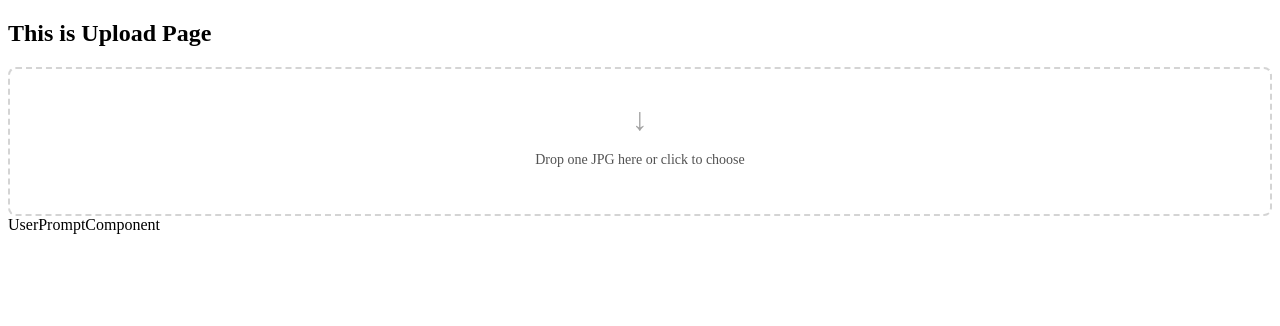
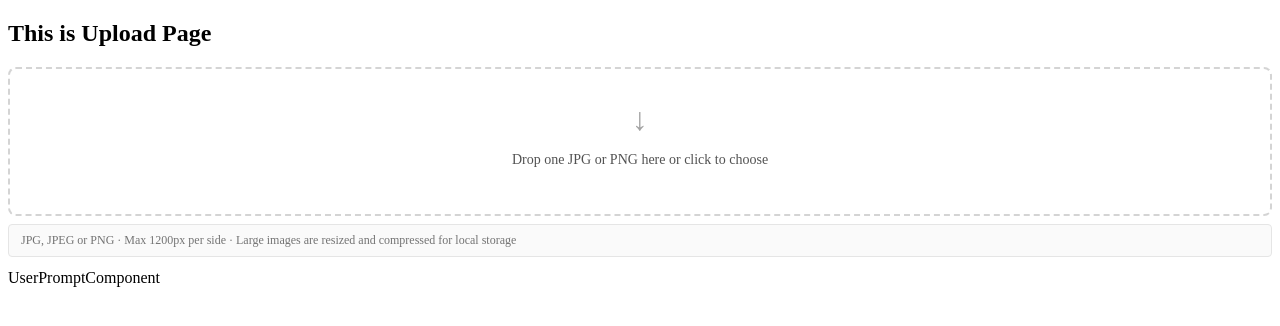
Before and after one commit to janpauldahlke/art-quilt, a Next.js app in the folder client/: page /upload in a window 1280 px wide. Shown: the top 326 px of the page. Built offline with nearby package versions, Linux system fonts and the light colour scheme.

Commit message:
add dropzone for fileUpload

```diff
--- a/client/src/app/UploadPage/UploadComponent/UploadComponent.tsx
+++ b/client/src/app/UploadPage/UploadComponent/UploadComponent.tsx
@@ -4,22 +4,55 @@ import { useCallback, useEffect, useState } from "react";
 import { useDropzone } from "react-dropzone";
 
 const STORAGE_KEY = "art-quilt-upload-image";
+const MAX_DIMENSION = 1200;
+const JPEG_QUALITY = 0.75;
 
-function fileToBase64(file: File): Promise<string> {
+/** Resize/compress image so it fits in localStorage (~5MB limit). */
+function compressToDataUrl(file: File): Promise<string> {
   return new Promise((resolve, reject) => {
-    const reader = new FileReader();
-    reader.onload = () => {
-      const result = reader.result;
-      if (typeof result === "string") resolve(result);
-      else reject(new Error("Expected string result"));
+    const img = new Image();
+    const url = URL.createObjectURL(file);
+    img.onload = () => {
+      URL.revokeObjectURL(url);
+      const { width, height } = img;
+      let w = width;
+      let h = height;
+      if (width > MAX_DIMENSION || height > MAX_DIMENSION) {
+        if (width >= height) {
+          w = MAX_DIMENSION;
+          h = Math.round((height * MAX_DIMENSION) / width);
+        } else {
+          h = MAX_DIMENSION;
+          w = Math.round((width * MAX_DIMENSION) / height);
+        }
+      }
+      const canvas = document.createElement("canvas");
+      canvas.width = w;
+      canvas.height = h;
+      const ctx = canvas.getContext("2d");
+      if (!ctx) {
+        reject(new Error("Canvas not supported"));
+        return;
+      }
+      ctx.drawImage(img, 0, 0, w, h);
+      try {
+        const dataUrl = canvas.toDataURL("image/jpeg", JPEG_QUALITY);
+        resolve(dataUrl);
+      } catch (e) {
+        reject(e);
+      }
     };
-    reader.onerror = () => reject(reader.error);
-    reader.readAsDataURL(file);
+    img.onerror = () => {
+      URL.revokeObjectURL(url);
+      reject(new Error("Failed to load image"));
+    };
+    img.src = url;
   });
 }
 
 export const UploadComponent = () => {
   const [imageBase64, setImageBase64] = useState<string | null>(null);
+  const [storageError, setStorageError] = useState<string | null>(null);
 
   useEffect(() => {
     if (typeof window === "undefined") return;
@@ -29,19 +62,37 @@ export const UploadComponent = () => {
 
   const persist = useCallback((base64: string | null) => {
     if (typeof window === "undefined") return;
+    setStorageError(null);
+    try {
       if (base64) localStorage.setItem(STORAGE_KEY, base64);
       else localStorage.removeItem(STORAGE_KEY);
       setImageBase64(base64);
+    } catch (e) {
+      if (e instanceof DOMException && e.name === "QuotaExceededError") {
+        setStorageError(
+          "Image too large to save locally. Try a smaller image.",
+        );
+      } else {
+        setStorageError("Could not save image.");
+      }
+    }
   }, []);
 
   const onDrop = useCallback(
     async (acceptedFiles: File[]) => {
       const file = acceptedFiles[0];
       if (!file) return;
-      const base64 = await fileToBase64(file);
+      setStorageError(null);
+      try {
+        const base64 = await compressToDataUrl(file);
         persist(base64);
+      } catch (e) {
+        setStorageError(
+          e instanceof Error ? e.message : "Failed to process image.",
+        );
+      }
     },
-    [persist]
+    [persist],
   );
 
   const remove = useCallback(() => {
@@ -50,7 +101,7 @@ export const UploadComponent = () => {
 
   const { getRootProps, getInputProps, isDragActive } = useDropzone({
     onDrop,
-    accept: { "image/jpeg": [".jpg", ".jpeg"] },
+    accept: { "image/jpeg": [".jpg", ".jpeg"], "image/png": [".png"] },
     maxFiles: 1,
     multiple: false,
     disabled: !!imageBase64,
@@ -68,18 +119,59 @@ export const UploadComponent = () => {
 
   return (
     <div>
+      {storageError && (
+        <p
+          style={{ color: "#b91c1c", fontSize: 14, marginBottom: 8 }}
+          role="alert"
+        >
+          {storageError}
+        </p>
+      )}
       {!imageBase64 ? (
+        <>
           <div {...getRootProps()} style={dropzoneStyle}>
             <input {...getInputProps()} />
-          <span style={{ display: "block", fontSize: "2rem", color: "#a3a3a3", marginBottom: 8 }} aria-hidden>↓</span>
+            <span
+              style={{
+                display: "block",
+                fontSize: "2rem",
+                color: "#a3a3a3",
+                marginBottom: 8,
+              }}
+              aria-hidden
+            >
+              ↓
+            </span>
             <p style={{ color: "#525252", fontSize: 14 }}>
-            {isDragActive ? "Drop JPG here" : "Drop one JPG here or click to choose"}
+              {isDragActive
+                ? "Drop image here"
+                : "Drop one JPG or PNG here or click to choose"}
             </p>
           </div>
+          <p
+            style={{
+              marginTop: 8,
+              padding: "8px 12px",
+              fontSize: 12,
+              color: "#737373",
+              backgroundColor: "#fafafa",
+              border: "1px solid #e5e5e5",
+              borderRadius: 4,
+            }}
+          >
+            JPG, JPEG or PNG · Max {MAX_DIMENSION}px per side · Large images are
+            resized and compressed for local storage
+          </p>
+        </>
       ) : (
         <div>
           <div>
-            <img src={imageBase64} alt="Upload preview" width={160} height={120} />
+            <img
+              src={imageBase64}
+              alt="Upload preview"
+              width={160}
+              height={120}
+            />
           </div>
           <button type="button" onClick={remove}>
             Remove
```
Lines whose indentation alone changed are shown as unchanged.
